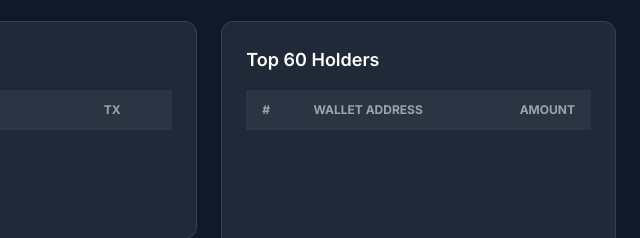
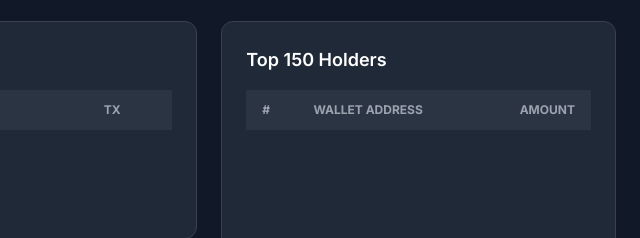
Before and after one commit to samyaksgupta/token-dashboard, a website: page public/index.html in a window 1280 px wide. Shown: the part 225-463 px from the top of the page, 640-1280 px from the left. Drawn offline with nearby package versions, Linux system fonts and the light colour scheme.

Commit message:
readme.md added minor changes

```diff
--- a/public/index.html
+++ b/public/index.html
@@ -121,7 +121,7 @@
 
             <!-- Right Column: Top Holders -->
             <div class="card lg:col-span-1">
-                <h2 class="text-lg font-semibold text-white mb-4">Top 60 Holders</h2>
+                <h2 class="text-lg font-semibold text-white mb-4">Top 150 Holders</h2>
                 <div class="overflow-y-auto table-scrollbar" style="max-height: 700px;">
                     <table class="w-full text-sm text-left">
                         <thead class="text-xs text-gray-400 uppercase bg-gray-700/50 sticky top-0">
```
Also changed, not shown: readme.md (added).
